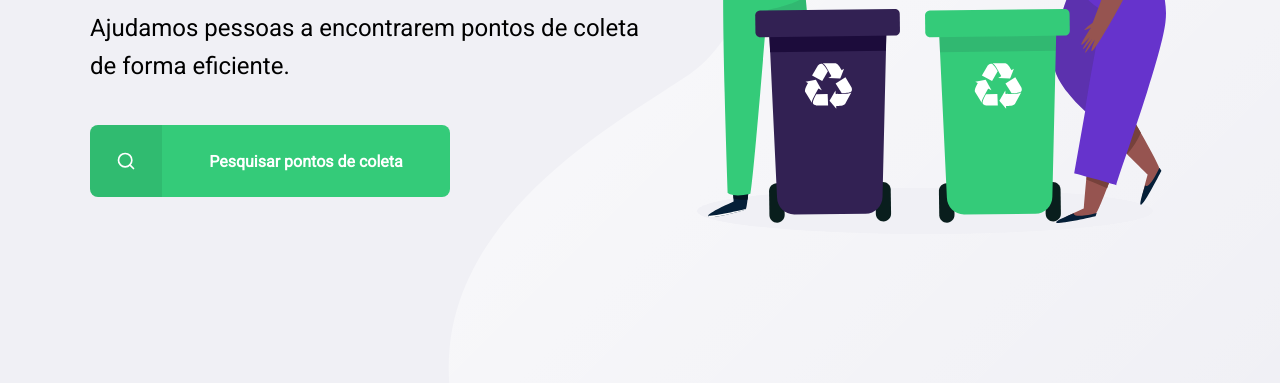
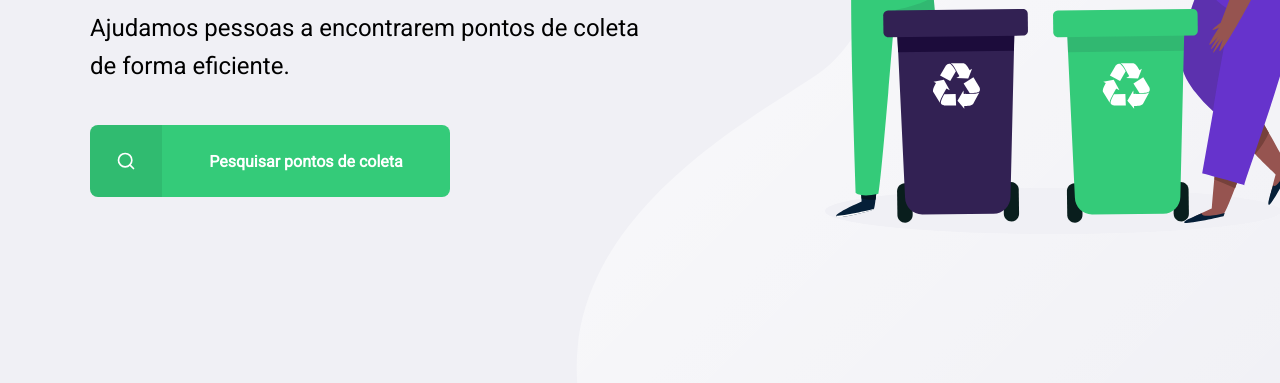
Before and after one commit to renan-leonel/next_level_week_1, a website: page src/views/index.html in a window 1280 px wide. Shown: the part 417-800 px from the top of the page. Drawn offline with nearby package versions, Linux system fonts and the light colour scheme; files that its build step writes are made by us from their sources.

Commit message:
ajustes para resolução ultrawide

```diff
--- a/public/styles/responsive.css
+++ b/public/styles/responsive.css
@@ -1,4 +1,4 @@
- @media(max-width: 900px){ /* quando o tamanho da tela for menor que 900px, ele adequa as configs pra essa tela maior*/
+@media(max-width: 900px){ /* quando o tamanho da tela for menor que 900px, ele adequa as configs pra essa tela maior*/
 
     #page-home{
          background-position-x: 70vw;
@@ -50,3 +50,8 @@
 
  }
 }
+@media only screen and (min-width: 1000px) { /* pro texto não sobrepor a imagem em resoluções altas*/
+    #page-home{
+        background-position-x: 45vw;
+    }
+  }
```
